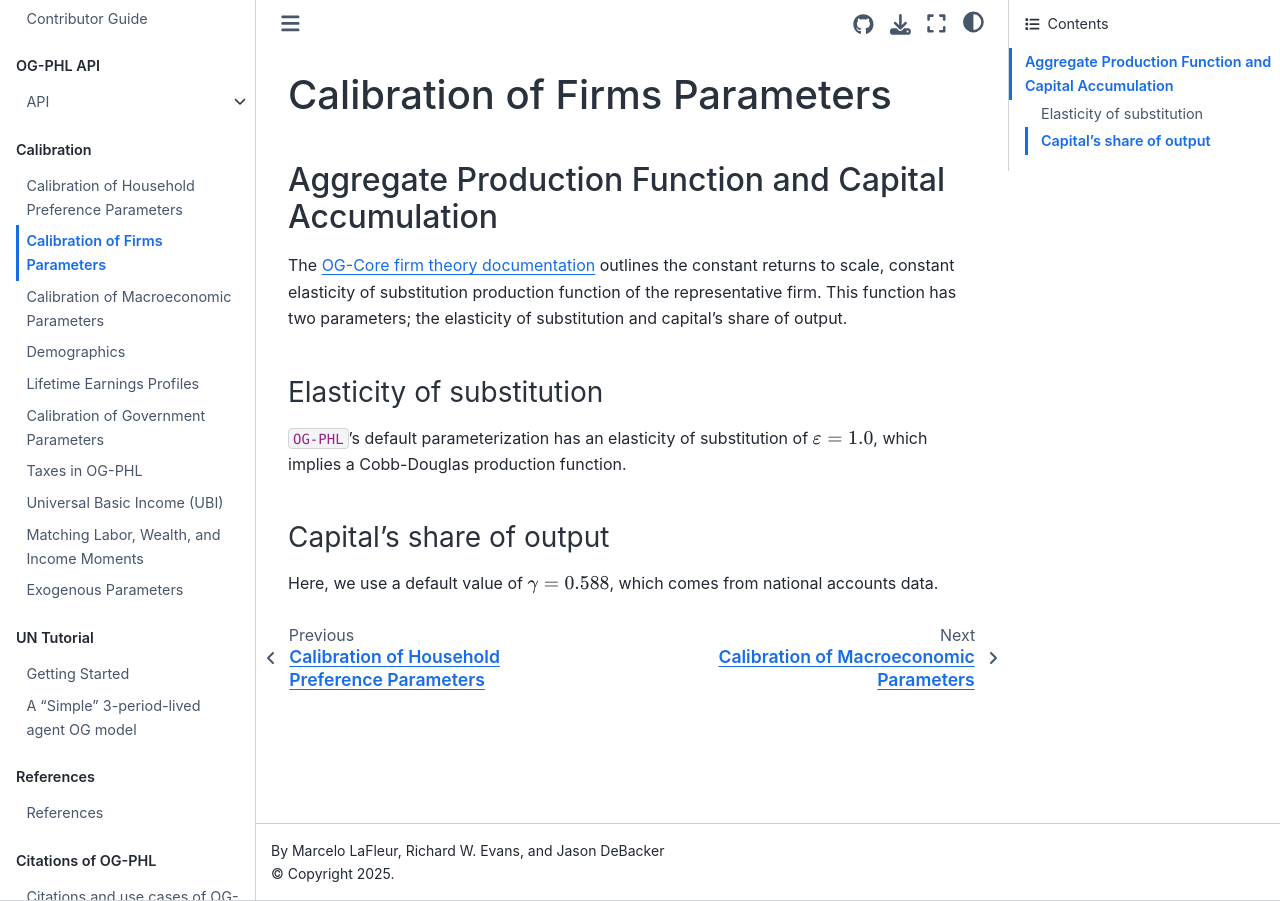
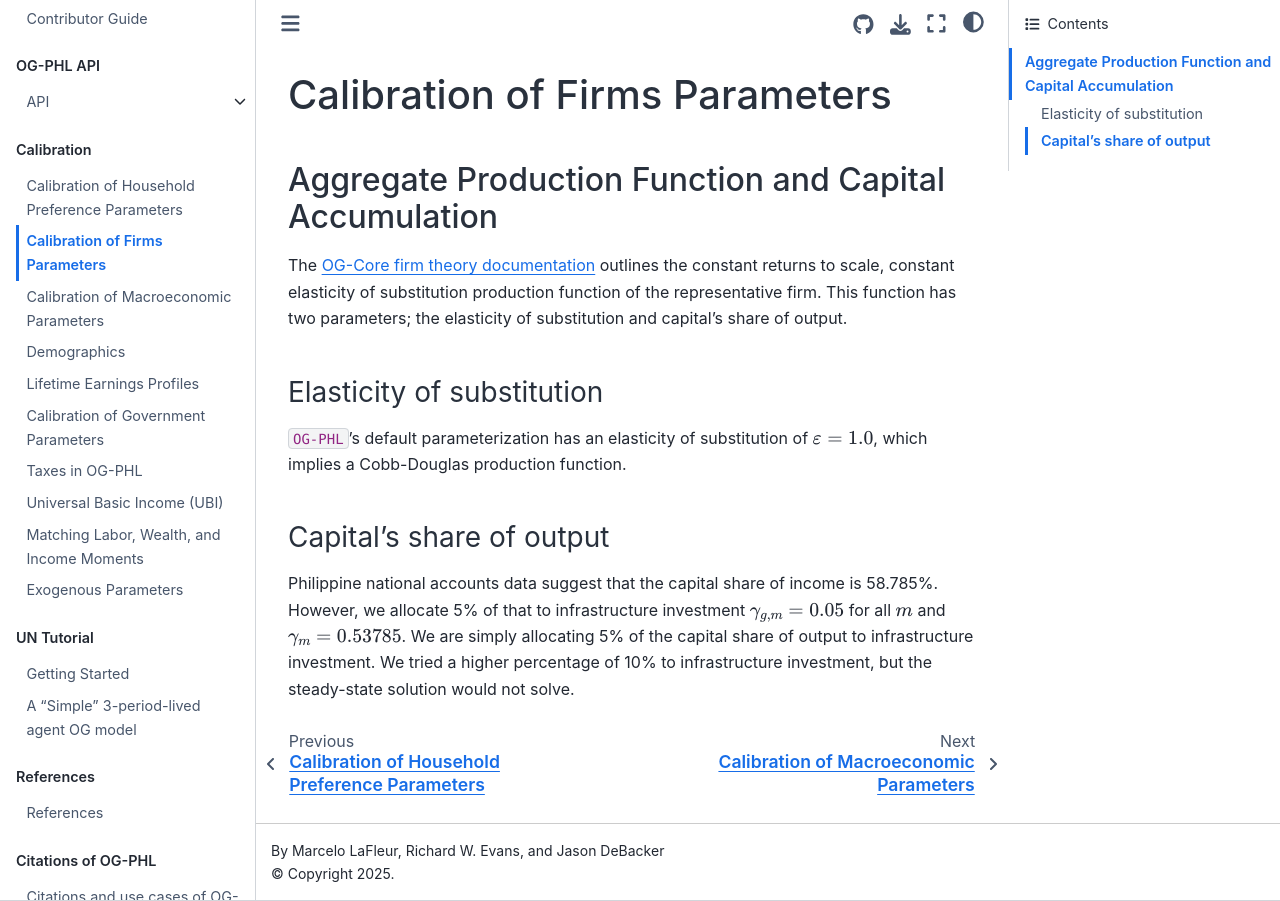
Before and after one commit to EAPD-DRB/OG-PHL, a Jupyter Book: the page built from docs/book/content/calibration/firms.md, in a window 1280 px wide. Built offline with Jupyter Book 1.0.4 settings and Sphinx 7.4.7 and the Sphinx Book theme 1.1.4, drawn with Linux system fonts in a browser that asks for light colours; comment, search, counter and statistics services are not loaded.

Commit message:
Updated firms.md

```diff
--- a/docs/book/content/calibration/firms.md
+++ b/docs/book/content/calibration/firms.md
@@ -11,4 +11,4 @@ The [OG-Core firm theory documentation](https://pslmodels.github.io/OG-Core/cont
 
 ### Capital's share of output
 
-Here, we use a default value of $\gamma =0.588$, which comes from national accounts data.
+Philippine national accounts data suggest that the capital share of income is 58.785%. However, we allocate 5% of that to infrastructure investment $\gamma_{g,m}=0.05$ for all $m$ and $\gamma_m=0.53785$. We are simply allocating 5% of the capital share of output to infrastructure investment. We tried a higher percentage of 10% to infrastructure investment, but the steady-state solution would not solve.
```
